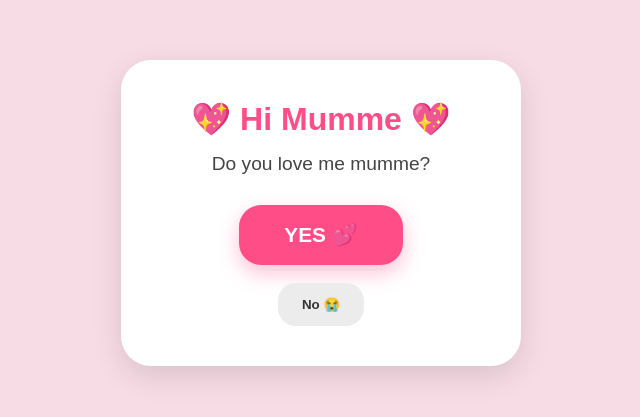
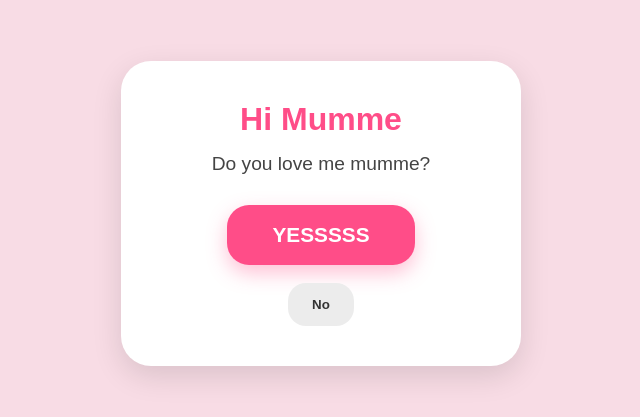
Before and after one commit to ishitasampat/mothers-day-site, a plain HTML site: page index.html in a window 1280 px wide. Shown: the part 187-604 px from the top of the page, without its empty margins (319-959 px from the left). Drawn offline with Linux system fonts and the light colour scheme.

Commit message:
Modify button text and flower message
Updated text in buttons and flower message.

```diff
--- a/index.html
+++ b/index.html
@@ -178,18 +178,18 @@ button{
 
     <div class="card">
 
-        <h1>💖 Hi Mumme 💖</h1>
+        <h1>Hi Mumme</h1>
 
         <p>Do you love me mumme?</p>
 
         <div class="buttons">
 
             <button id="yesBtn" onclick="showFlowers()">
-                YES 💕
+                YESSSSS
             </button>
 
             <button id="noBtn">
-                No 😭
+                No
             </button>
 
         </div>
@@ -289,8 +289,8 @@ button{
     </div>
 
     <div class="message">
-        Happy Mother’s Day Mumme 💖<br>
-        I Love You 🌹
+        Happy Mother’s Day Mumme<br>
+        I Love You SOOOOO MUCH!
     </div>
 
 </div>
```
